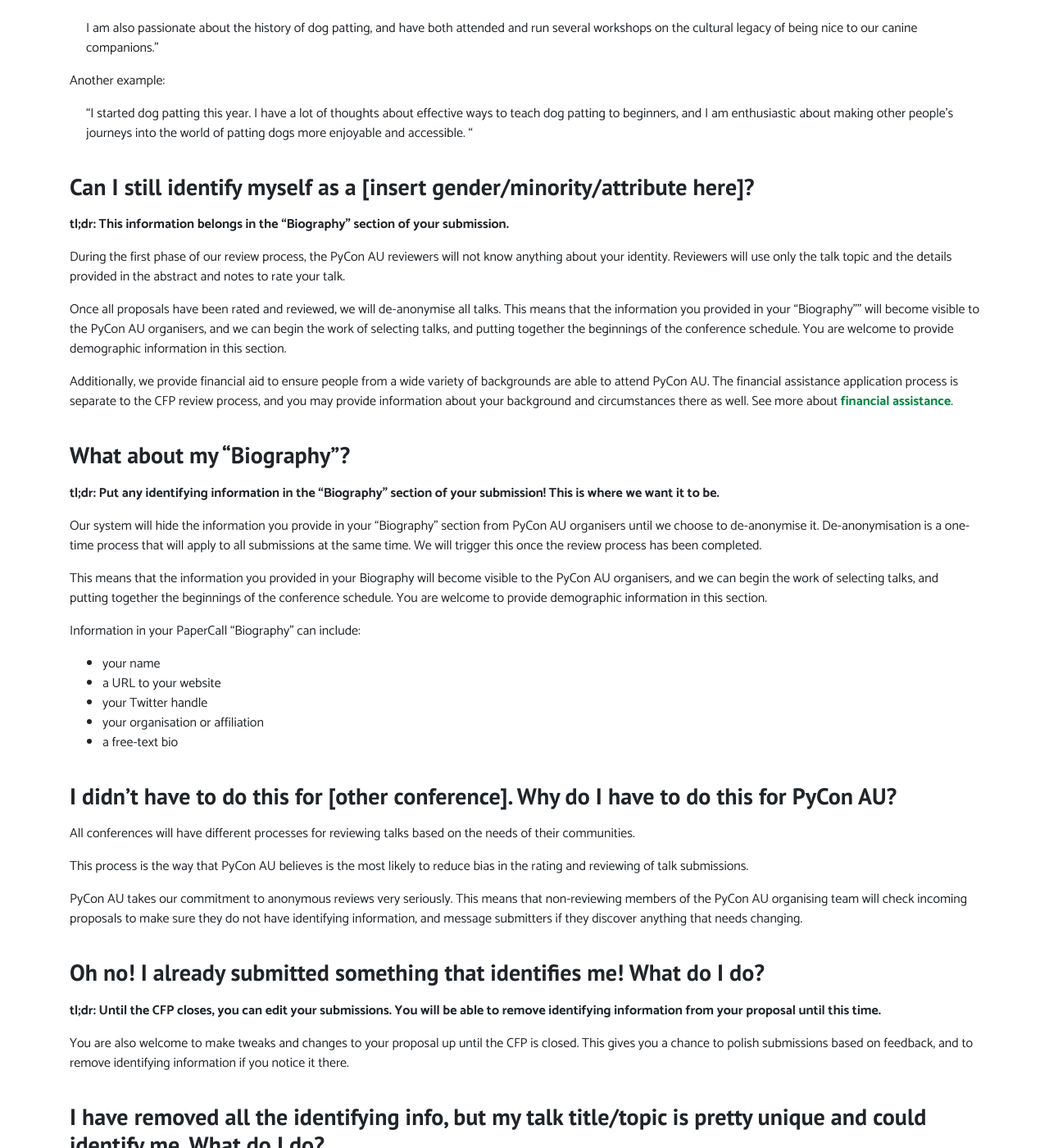
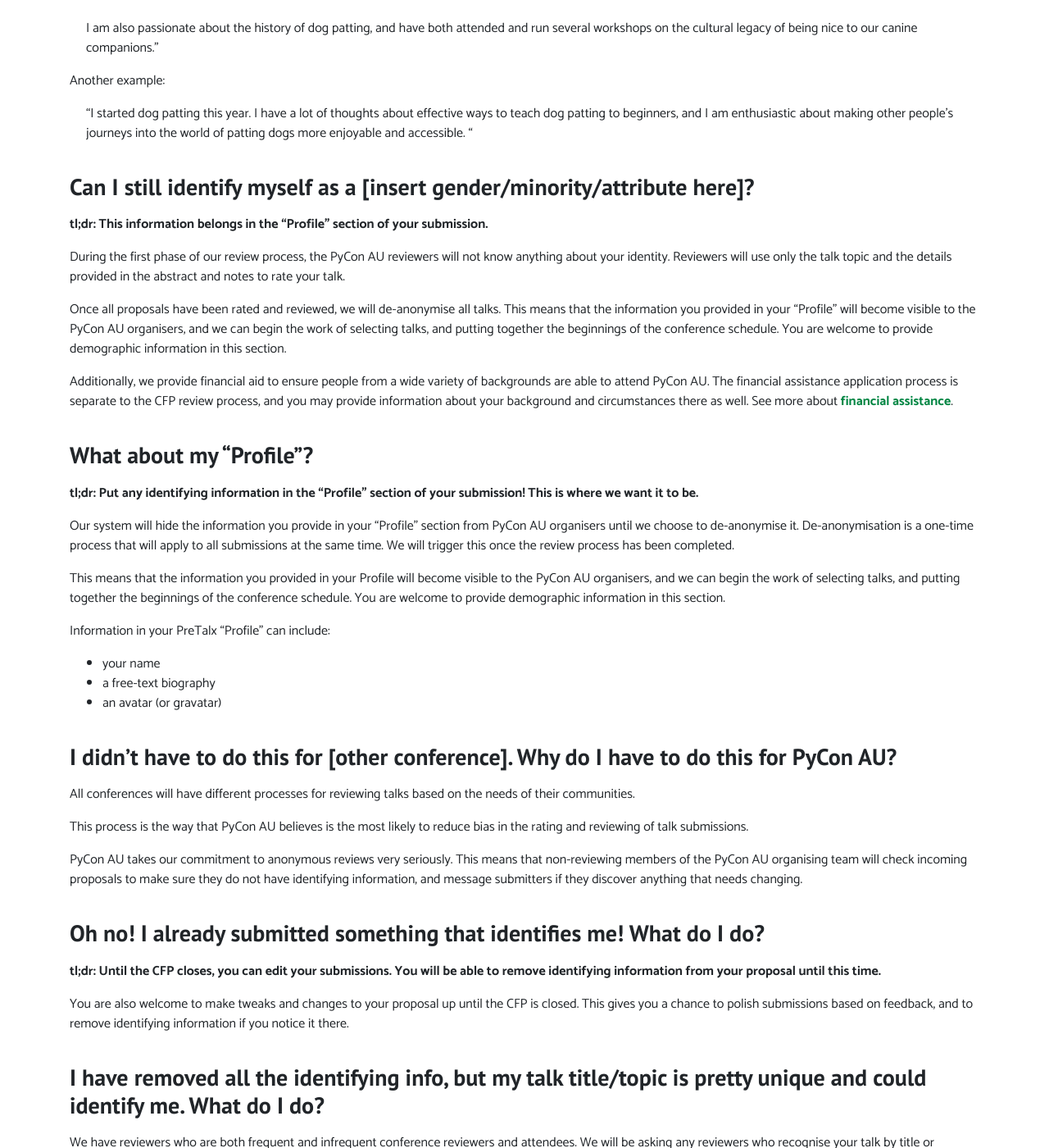
Before and after one commit to pyconau/2019.pycon-au.org, a Jekyll site: the page built from _pages/cfp-guidelines.md, in a window 1280 px wide and 1400 px high, scrolled down 2671 px. Shown: the whole window at 82% size. Built offline with Jekyll 4.4.1, drawn with Linux system fonts in a browser that asks for light colours; some of the changed text lies outside the part shown.

Commit message:
Contextualise cfp guidelines to new cfp software

```diff
--- a/_pages/cfp-guidelines.md
+++ b/_pages/cfp-guidelines.md
@@ -19,7 +19,7 @@ This page details our CFP review and selection process, as well as guidelines ab
     1. [How do I write a proposal that doesn't identify me?](#1)
     2. [How do I tell you about myself and why I am the best person to give this talk... without identifying myself?](#2)
     3. [Can I still identify myself as a {insert gender/minority/attribute here}?](#3)
-    4. [What about my "Biography" section?](#4)
+    4. [What about my "Profile" section?](#4)
     6. [I didn't have to do this for {other conference}. Why do I have to do this for PyCon AU?](#6)
     7. [Oh no! I already submitted something that identifies me! What do I do?](#7)
     8. [I have removed all the identifying info, but my talk title/topic is pretty unique and could identify me. What do I do?](#8)
@@ -50,7 +50,7 @@ PyCon AU aims to curate a diverse and interesting lineup of talks. In order to r
 
 This may be different to the processes you have seen at other conferences, so we have created this FAQ for you. If you have questions that aren't answered here, you can email **[speakers@2019.pycon-au.org](mailto:speakers@2019.pycon-au.org)**.
 
-**Put *any and all* personally-identifiable information in the "Biography" section of your submission. This is where we want it to be!**
+**Put *any and all* personally-identifiable information in the "Profile" section of your submission. This is where we want it to be!**
 
 If we identify that you have included information that idenifies you, we will contact you and you will be asked to remove it. If you do not, then the organisers will edit your proposal before the review process and we can't guarantee it will sound exactly how you intended it.
 
@@ -97,29 +97,27 @@ Another example:
 
 ### <a name="3"></a> Can I still identify myself as a [insert gender/minority/attribute here]?
 
-**tl;dr: This information belongs in the "Biography" section of your submission.**
+**tl;dr: This information belongs in the "Profile" section of your submission.**
 
 During the first phase of our review process, the PyCon AU reviewers will not know anything about your identity. Reviewers will use only the talk topic and the details provided in the abstract and notes to rate your talk.
 
-Once all proposals have been rated and reviewed, we will de-anonymise all talks. This means that the information you provided in your "Biography"" will become visible to the PyCon AU organisers, and we can begin the work of selecting talks, and putting together the beginnings of the conference schedule. You are welcome to provide demographic information in this section.
+Once all proposals have been rated and reviewed, we will de-anonymise all talks. This means that the information you provided in your "Profile" will become visible to the PyCon AU organisers, and we can begin the work of selecting talks, and putting together the beginnings of the conference schedule. You are welcome to provide demographic information in this section.
 
 Additionally, we provide financial aid to ensure people from a wide variety of backgrounds are able to attend PyCon AU. The financial assistance application process is separate to the CFP review process, and you may provide information about your background and circumstances there as well. See more about [financial assistance](/assistance).
 
-### <a name="4"></a> What about my "Biography"?
+### <a name="4"></a> What about my "Profile"?
 
-**tl;dr: Put any identifying information in the "Biography" section of your submission! This is where we want it to be.**
+**tl;dr: Put any identifying information in the "Profile" section of your submission! This is where we want it to be.**
 
-Our system will hide the information you provide in your "Biography" section from PyCon AU organisers until we choose to de-anonymise it. De-anonymisation is a one-time process that will apply to all submissions at the same time. We will trigger this once the review process has been completed.
+Our system will hide the information you provide in your "Profile" section from PyCon AU organisers until we choose to de-anonymise it. De-anonymisation is a one-time process that will apply to all submissions at the same time. We will trigger this once the review process has been completed.
 
-This means that the information you provided in your Biography will become visible to the PyCon AU organisers, and we can begin the work of selecting talks, and putting together the beginnings of the conference schedule. You are welcome to provide demographic information in this section.
+This means that the information you provided in your Profile will become visible to the PyCon AU organisers, and we can begin the work of selecting talks, and putting together the beginnings of the conference schedule. You are welcome to provide demographic information in this section.
 
-Information in your PaperCall "Biography" can include:
+Information in your PreTalx "Profile" can include:
 
 - your name
-- a URL to your website
-- your Twitter handle
-- your organisation or affiliation
-- a free-text bio
+- a free-text biography
+- an avatar (or gravatar)
 
 ### <a name="6"></a> I didn't have to do this for [other conference]. Why do I have to do this for PyCon AU?
 
```
Also changed, not shown: other parts of _pages/cfp-guidelines.md (+1 -1 lines).
